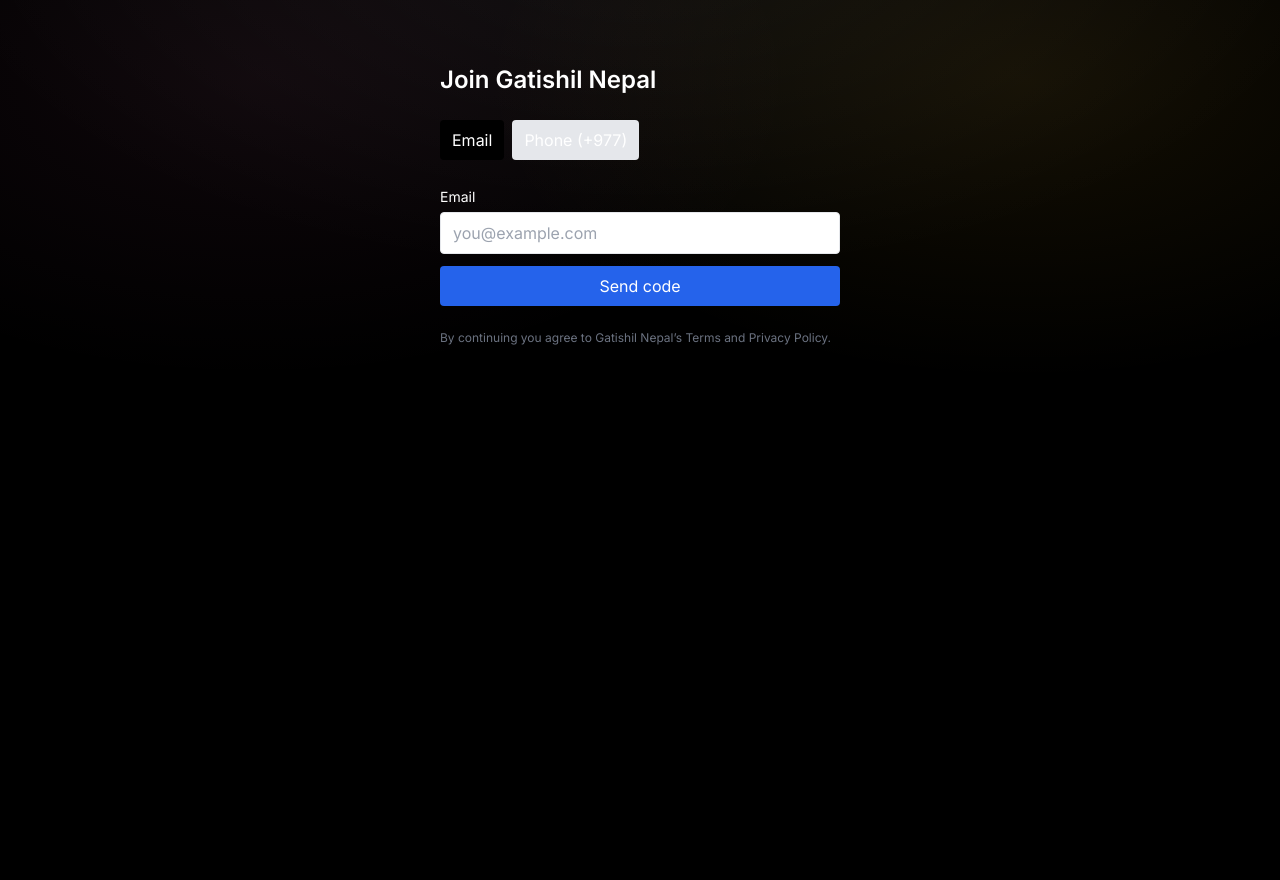
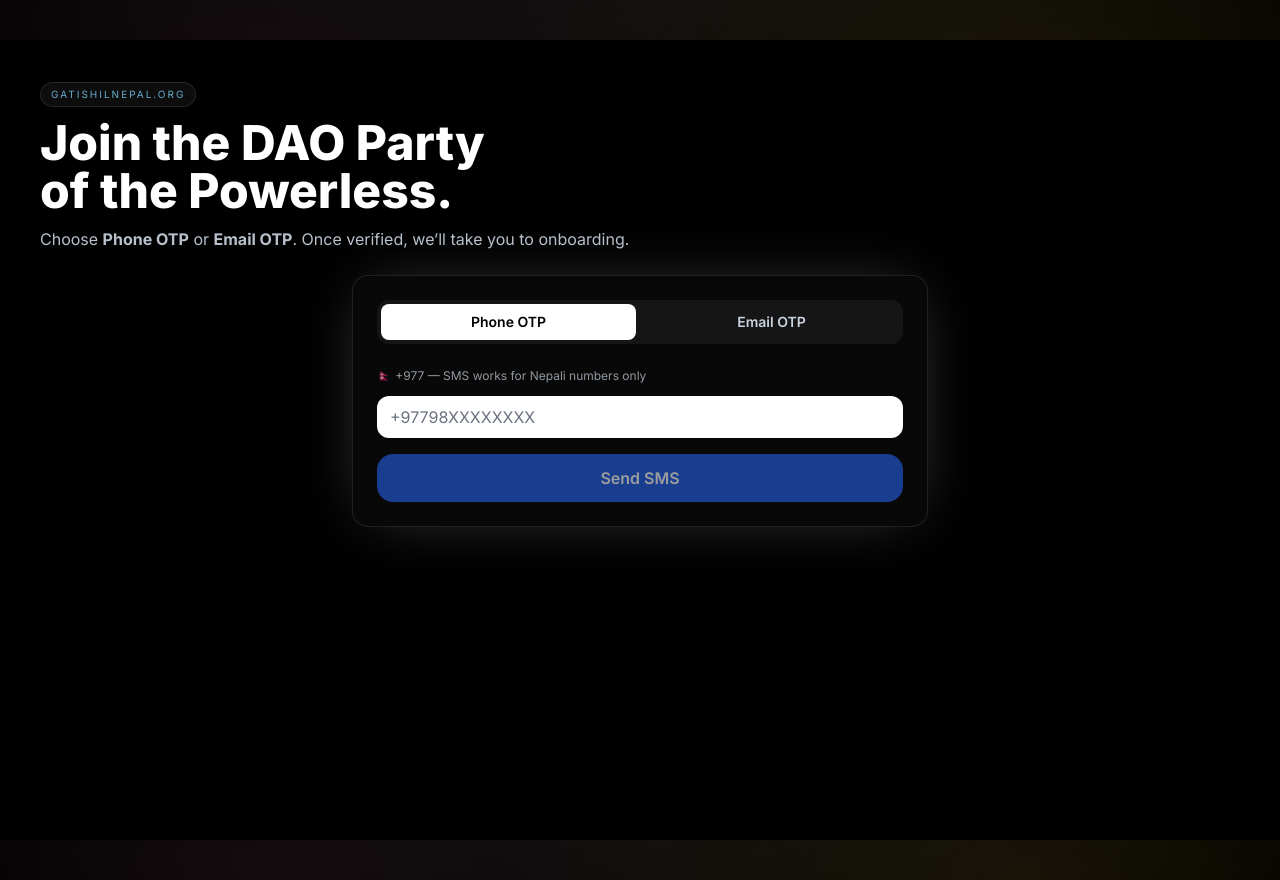
Before and after one commit to Zenslim/Gatishil, a Next.js app: page /join in a window 1280 px wide. Before the commit the page ends 800 px from the top, so only its background shows below. Built offline with nearby package versions, Linux system fonts and the light colour scheme; no server answers.

Commit message:
Update JoinClient.tsx

```diff
--- a/app/join/JoinClient.tsx
+++ b/app/join/JoinClient.tsx
@@ -1,210 +1,387 @@
+'use client';
 
-"use client";
+import { Suspense, useEffect, useMemo, useRef, useState } from 'react';
+import { useRouter } from 'next/navigation';
+import { supabase } from '@/lib/supabaseClient';
 
-import { useState } from "react";
-
-type Mode = "email" | "phone";
+type Tab = 'phone' | 'email';
 
 async function postJSON(url: string, body: any) {
   const res = await fetch(url, {
-    method: "POST",
-    headers: { "Content-Type": "application/json" },
+    method: 'POST',
+    headers: { 'content-type': 'application/json' },
     body: JSON.stringify(body),
   });
   let data: any = null;
-  try { data = await res.json(); } catch { /* ignore */ }
+  try { data = await res.json(); } catch {}
   return { ok: res.ok, status: res.status, data };
 }
 
-function isEmail(v: string) {
-  return /^[^\s@]+@[^\s@]+\.[^\s@]+$/.test(v);
+const NEPAL_E164 = /^\+977\d{9,10}$/;
+const isEmail = (v: string) => /^[^\s@]+@[^\s@]+\.[^\s@]+$/.test(v);
+
+function JoinClientBody() {
+  const router = useRouter();
+
+  // Tabs & alerts
+  const [tab, setTab] = useState<Tab>('phone');
+  const [message, setMessage] = useState<string | null>(null);
+  const [error, setError] = useState<string | null>(null);
+  const resetAlerts = () => { setMessage(null); setError(null); };
+
+  // Session guard → if already signed in, go to onboard
+  useEffect(() => {
+    (async () => {
+      const { data } = await supabase.auth.getSession();
+      if (data.session) router.replace('/onboard?src=join');
+    })();
+  }, [router]);
+
+  // Countdown timer tick
+  const [now, setNow] = useState(() => Date.now());
+  useEffect(() => {
+    const id = setInterval(() => setNow(Date.now()), 1000);
+    return () => clearInterval(id);
+  }, []);
+
+  // ---- PHONE lane ----
+  const phoneInputRef = useRef<HTMLInputElement>(null);
+  const phoneCodeRef = useRef<HTMLInputElement>(null);
+
+  const [phone, setPhone] = useState('');
+  const [phoneSentTo, setPhoneSentTo] = useState<string | null>(null);
+  const [phoneCode, setPhoneCode] = useState('');
+  const [phoneResendAt, setPhoneResendAt] = useState<number | null>(null);
+  const [phoneSending, setPhoneSending] = useState(false);
+  const [phoneVerifying, setPhoneVerifying] = useState(false);
+
+  const phoneCountdown = useMemo(() => {
+    if (!phoneResendAt) return 0;
+    return Math.max(0, Math.ceil((phoneResendAt - now) / 1000));
+  }, [phoneResendAt, now]);
+
+  async function sendPhoneOtp() {
+    if (phoneSending || phoneCountdown > 0) return;
+    resetAlerts();
+    const msisdn = phone.trim();
+    if (!NEPAL_E164.test(msisdn)) {
+      setError('Phone OTP is Nepal-only. Use +97797/98… format, or switch to email.');
+      phoneInputRef.current?.focus();
+      return;
+    }
+    setPhoneSending(true);
+    try {
+      const { ok, status, data } = await postJSON('/api/otp/phone/send', { phone: msisdn });
+      if (status === 429) {
+        setError(`Please wait ${data?.wait ?? 30}s before requesting another code.`);
+        return;
+      }
+      if (!ok || data?.ok !== true) throw new Error(data?.message || data?.error || 'Could not send SMS OTP.');
+      setPhoneSentTo(msisdn);
+      setPhoneCode('');
+      setMessage('We sent a 6-digit code (expires in 5 minutes).');
+      setPhoneResendAt(Date.now() + 30_000); // match server throttle (30s)
+      setTimeout(() => phoneCodeRef.current?.focus(), 50);
+    } catch (e: any) {
+      setError(e?.message || 'Could not send SMS OTP.');
+    } finally {
+      setPhoneSending(false);
+    }
   }
 
-function isNepalE164(v: string) {
-  return /^\+977\d{9,10}$/.test(v);
+  async function verifyPhoneOtp() {
+    if (!phoneSentTo || phoneCode.length !== 6 || phoneVerifying) return;
+    resetAlerts();
+    setPhoneVerifying(true);
+    try {
+      const { ok, data } = await postJSON('/api/otp/phone/verify', {
+        phone: phoneSentTo,
+        code: phoneCode,
+      });
+      if (!ok || data?.ok !== true) throw new Error(data?.message || data?.error || 'Invalid or expired code.');
+      router.replace('/dashboard');
+    } catch (e: any) {
+      setError(e?.message || 'Invalid or expired code.');
+    } finally {
+      setPhoneVerifying(false);
+    }
   }
 
-export default function JoinClient() {
-  const [mode, setMode] = useState<Mode>("email");
-  const [email, setEmail] = useState("");
-  const [phone, setPhone] = useState("");
-  const [emailCode, setEmailCode] = useState("");
-  const [phoneCode, setPhoneCode] = useState("");
-  const [sending, setSending] = useState(false);
-  const [verifying, setVerifying] = useState(false);
-  const [msg, setMsg] = useState<string | null>(null);
-  const [err, setErr] = useState<string | null>(null);
-  const [sent, setSent] = useState(false);
+  // ---- EMAIL lane ----
+  const emailInputRef = useRef<HTMLInputElement>(null);
+  const emailCodeRef = useRef<HTMLInputElement>(null);
 
-  const clear = () => { setMsg(null); setErr(null); };
+  const [email, setEmail] = useState('');
+  const [emailSentTo, setEmailSentTo] = useState<string | null>(null);
+  const [emailCode, setEmailCode] = useState('');
+  const [emailResendAt, setEmailResendAt] = useState<number | null>(null);
+  const [emailSending, setEmailSending] = useState(false);
+  const [emailVerifying, setEmailVerifying] = useState(false);
 
-  async function sendEmail() {
-    clear();
-    if (!isEmail(email)) { setErr("Enter a valid email."); return; }
-    setSending(true);
-    const { ok, data } = await postJSON("/api/otp/email/send", {
-      email,
-      redirectTo: typeof window !== "undefined" ? window.location.origin + "/onboard?src=join" : undefined
+  const emailCountdown = useMemo(() => {
+    if (!emailResendAt) return 0;
+    return Math.max(0, Math.ceil((emailResendAt - now) / 1000));
+  }, [emailResendAt, now]);
+
+  async function sendEmailOtp() {
+    if (emailSending || emailCountdown > 0) return;
+    resetAlerts();
+    const addr = email.trim().toLowerCase();
+    if (!isEmail(addr)) {
+      setError('Enter a valid email.');
+      emailInputRef.current?.focus();
+      return;
+    }
+    setEmailSending(true);
+    try {
+      const { ok, data } = await postJSON('/api/otp/email/send', {
+        email: addr,
+        redirectTo:
+          typeof window !== 'undefined'
+            ? `${window.location.origin}/onboard?src=join`
+            : 'https://www.gatishilnepal.org/onboard?src=join',
       });
-    setSending(false);
-    if (!ok) { setErr(data?.message || data?.error || "Failed to send email OTP."); return; }
-    setMsg("Check your email for a 6-digit code or magic link.");
-    setSent(true);
+      if (!ok || data?.ok !== true) throw new Error(data?.message || data?.error || 'Could not send email OTP.');
+      setEmailSentTo(addr);
+      setEmailCode('');
+      setMessage('We sent a 6-digit code (expires in 5 minutes).');
+      setEmailResendAt(Date.now() + 30_000); // UI throttle to 30s, even if email allows faster
+      setTimeout(() => emailCodeRef.current?.focus(), 50);
+    } catch (e: any) {
+      setError(e?.message || 'Could not send email OTP.');
+    } finally {
+      setEmailSending(false);
+    }
   }
 
-  async function verifyEmail() {
-    clear();
-    if (!isEmail(email) || !emailCode) { setErr("Enter email and the 6-digit code."); return; }
-    setVerifying(true);
-    const { ok, data } = await postJSON("/api/otp/email/verify", { email, token: emailCode });
-    setVerifying(false);
-    if (!ok) { setErr(data?.message || data?.error || "Email code invalid."); return; }
-    setMsg("Email verified. Redirecting...");
-    window.location.href = "/onboard?src=join";
+  async function verifyEmailOtp() {
+    if (!emailSentTo || emailCode.length !== 6 || emailVerifying) return;
+    resetAlerts();
+    setEmailVerifying(true);
+    try {
+      const { ok, data } = await postJSON('/api/otp/email/verify', {
+        email: emailSentTo,
+        token: emailCode,
+      });
+      if (!ok || data?.ok !== true) throw new Error(data?.message || data?.error || 'Invalid or expired code.');
+      router.replace('/onboard?src=join');
+    } catch (e: any) {
+      setError(e?.message || 'Invalid or expired code.');
+    } finally {
+      setEmailVerifying(false);
+    }
   }
 
-  async function sendPhone() {
-    clear();
-    if (!isNepalE164(phone)) { setErr("Enter Nepal number in +97797/98… format."); return; }
-    setSending(true);
-    const { ok, data, status } = await postJSON("/api/otp/phone/send", { phone });
-    setSending(false);
-    if (status === 429) {
-      const wait = data?.wait ?? 30;
-      setErr(`Please wait ${wait}s before requesting another code.`);
-      return;
-    }
-    if (!ok) { setErr(data?.message || data?.error || "Failed to send SMS OTP."); return; }
-    setMsg("SMS sent. Enter the 6-digit code.");
-    setSent(true);
-  }
+  // ---- classic visible inputs (force readable text) ----
+  const inputClass =
+    'mt-1 w-full rounded-xl border border-white/20 bg-white text-black ' +
+    'placeholder-gray-500 caret-black px-3 py-2 outline-none ' +
+    'focus:ring-2 focus:ring-sky-400 focus:border-sky-400';
+  const codeInputClass =
+    'w-full rounded-xl border border-white/20 bg-white text-black text-center tracking-[0.4em] ' +
+    'placeholder-gray-400 caret-black px-3 py-2 outline-none ' +
+    'focus:ring-2 focus:ring-sky-400 focus:border-sky-400';
 
-  async function verifyPhone() {
-    clear();
-    if (!isNepalE164(phone) || !phoneCode) { setErr("Enter phone and the 6-digit code."); return; }
-    setVerifying(true);
-    const { ok, data } = await postJSON("/api/otp/phone/verify", { phone, code: phoneCode });
-    setVerifying(false);
-    if (!ok) { setErr(data?.message || data?.error || "SMS code invalid."); return; }
-    setMsg("Phone verified. Redirecting...");
-    window.location.href = "/dashboard";
-  }
+  const tabBtn = (active: boolean) =>
+    'flex-1 px-4 py-2 rounded-lg text-sm font-semibold ' +
+    (active ? 'bg-white text-black' : 'text-slate-300');
+
+  const actionBtn = (tone: 'blue' | 'green', disabled: boolean) =>
+    `w-full px-4 py-3 rounded-2xl font-semibold text-white ${
+      tone === 'blue' ? 'bg-blue-600' : 'bg-green-600'
+    } ${disabled ? 'opacity-60 cursor-not-allowed' : 'hover:brightness-110'}`;
 
   return (
-    <div className="max-w-md mx-auto p-6 space-y-6">
-      <h1 className="text-2xl font-semibold">Join Gatishil Nepal</h1>
+    <main className="min-h-dvh bg-black text-white">
+      {/* ===== Welcome header (restored) ===== */}
+      <header className="px-6 md:px-10 pt-10 pb-6">
+        <span className="inline-block text-[10px] tracking-[0.2em] rounded-full border border-white/10 bg-white/5 px-2.5 py-1 text-sky-300/80">
+          GATISHILNEPAL.ORG
+        </span>
+        <h1 className="mt-3 text-4xl md:text-5xl font-extrabold leading-tight">
+          Join the DAO Party
+          <br className="hidden md:block" /> of the Powerless.
+        </h1>
+        <p className="mt-3 text-slate-300/90 max-w-2xl">
+          Choose <b>Phone OTP</b> or <b>Email OTP</b>. Once verified, we’ll take you to onboarding.
+        </p>
+      </header>
 
-      <div className="flex gap-2">
+      {/* ===== Card with tabs ===== */}
+      <section className="px-6 md:px-10 pb-16">
+        <div className="max-w-xl mx-auto rounded-2xl border border-white/10 bg-white/[0.03] backdrop-blur-xl p-6 shadow-[0_0_60px_-20px_rgba(255,255,255,0.3)]">
+          <div className="flex gap-2 rounded-xl bg-white/5 p-1 mb-6">
             <button
-          className={"px-3 py-2 rounded " + (mode === "email" ? "bg-black text-white" : "bg-gray-200")}
-          onClick={() => { setMode("email"); setSent(false); setErr(null); setMsg(null); }}
+              onClick={() => { setTab('phone'); resetAlerts(); }}
+              className={tabBtn(tab === 'phone')}
             >
-          Email
+              Phone OTP
             </button>
             <button
-          className={"px-3 py-2 rounded " + (mode === "phone" ? "bg-black text-white" : "bg-gray-200")}
-          onClick={() => { setMode("phone"); setSent(false); setErr(null); setMsg(null); }}
+              onClick={() => { setTab('email'); resetAlerts(); }}
+              className={tabBtn(tab === 'email')}
             >
-          Phone (+977)
+              Email OTP
             </button>
           </div>
 
-      {mode === "email" && (
-        <div className="space-y-3">
-          <label className="block">
-            <span className="text-sm">Email</span>
+          {tab === 'phone' && (
+            <div>
+              <label className="block text-xs text-slate-300/70 mb-2">
+                🇳🇵 +977 — SMS works for Nepali numbers only
+              </label>
               <input
-              className="mt-1 w-full border rounded px-3 py-2"
-              value={email}
-              onChange={e => setEmail(e.target.value)}
-              placeholder="you@example.com"
-              type="email"
+                ref={phoneInputRef}
+                inputMode="tel"
+                autoComplete="tel"
+                value={phone}
+                onChange={(e) => setPhone(e.target.value)}
+                placeholder="+97798XXXXXXXX"
+                className={inputClass}
+                aria-label="Phone number"
               />
-          </label>
-
-          {!sent ? (
+              {!phoneSentTo ? (
                 <button
-              onClick={sendEmail}
-              disabled={sending}
-              className="w-full px-4 py-2 rounded bg-blue-600 text-white disabled:opacity-60"
+                  onClick={sendPhoneOtp}
+                  disabled={phoneSending || phoneCountdown > 0 || !phone.trim()}
+                  className={actionBtn('blue', phoneSending || phoneCountdown > 0 || !phone.trim()) + ' mt-4'}
                 >
-              {sending ? "Sending…" : "Send code"}
+                  {phoneSending ? 'Sending…' : phoneCountdown > 0 ? `Resend in ${phoneCountdown}s` : 'Send SMS'}
                 </button>
               ) : (
-            <>
-              <label className="block">
-                <span className="text-sm">6-digit code</span>
+                <div className="mt-4">
+                  <label className="block text-xs text-slate-300/70 mb-1">
+                    Enter 6-digit code sent to <b>{phoneSentTo}</b>
+                  </label>
                   <input
-                  className="mt-1 w-full border rounded px-3 py-2"
-                  value={emailCode}
-                  onChange={e => setEmailCode(e.target.value)}
+                    ref={phoneCodeRef}
+                    inputMode="numeric"
+                    autoComplete="one-time-code"
+                    value={phoneCode}
+                    onChange={(e) => setPhoneCode(e.target.value.replace(/\D/g, '').slice(0, 6))}
+                    onPaste={(e) => {
+                      const pasted = e.clipboardData.getData('text').replace(/\D/g, '').slice(0, 6);
+                      if (pasted) { e.preventDefault(); setPhoneCode(pasted); }
+                    }}
                     placeholder="123456"
-                  inputMode="numeric"
+                    className={codeInputClass}
+                    aria-label="Phone one-time code"
+                    maxLength={6}
                   />
-              </label>
+                  <div className="flex gap-2 mt-3">
                     <button
-                onClick={verifyEmail}
-                disabled={verifying}
-                className="w-full px-4 py-2 rounded bg-green-600 text-white disabled:opacity-60"
+                      onClick={verifyPhoneOtp}
+                      disabled={phoneVerifying || phoneCode.length !== 6}
+                      className={actionBtn('green', phoneVerifying || phoneCode.length !== 6)}
                     >
-                {verifying ? "Verifying…" : "Verify email"}
+                      {phoneVerifying ? 'Verifying…' : 'Verify & Continue'}
                     </button>
-            </>
+                    <button
+                      onClick={() => {
+                        setPhoneSentTo(null);
+                        setPhoneCode('');
+                        setMessage(null);
+                        setError(null);
+                        setPhoneResendAt(null);
+                        phoneInputRef.current?.focus();
+                      }}
+                      className="px-4 py-3 rounded-2xl border border-white/15"
+                    >
+                      Change number
+                    </button>
+                  </div>
+                  {phoneCountdown > 0 && (
+                    <p className="mt-3 text-xs text-slate-400">Resend available in {phoneCountdown}s.</p>
+                  )}
+                </div>
               )}
             </div>
           )}
 
-      {mode === "phone" && (
-        <div className="space-y-3">
-          <label className="block">
-            <span className="text-sm">Nepal Phone (+97797/98…)</span>
+          {tab === 'email' && (
+            <div>
+              <label className="block text-xs text-slate-300/70 mb-2">Email</label>
+              {!emailSentTo ? (
+                <>
                   <input
-              className="mt-1 w-full border rounded px-3 py-2"
-              value={phone}
-              onChange={e => setPhone(e.target.value)}
-              placeholder="+97798XXXXXXXX"
-              inputMode="tel"
+                    ref={emailInputRef}
+                    type="email"
+                    value={email}
+                    onChange={(e) => setEmail(e.target.value)}
+                    placeholder="you@example.com"
+                    className={inputClass}
+                    aria-label="Email address"
                   />
-          </label>
-
-          {!sent ? (
                   <button
-              onClick={sendPhone}
-              disabled={sending}
-              className="w-full px-4 py-2 rounded bg-blue-600 text-white disabled:opacity-60"
+                    onClick={sendEmailOtp}
+                    disabled={emailSending || emailCountdown > 0 || !email.trim()}
+                    className={actionBtn('blue', emailSending || emailCountdown > 0 || !email.trim()) + ' mt-4'}
                   >
-              {sending ? "Sending…" : "Send SMS"}
-            </button>
-          ) : (
-            <>
-              <label className="block">
-                <span className="text-sm">6-digit code</span>
-                <input
-                  className="mt-1 w-full border rounded px-3 py-2"
-                  value={phoneCode}
-                  onChange={e => setPhoneCode(e.target.value)}
-                  placeholder="123456"
-                  inputMode="numeric"
-                />
-              </label>
-              <button
-                onClick={verifyPhone}
-                disabled={verifying}
-                className="w-full px-4 py-2 rounded bg-green-600 text-white disabled:opacity-60"
-              >
-                {verifying ? "Verifying…" : "Verify phone"}
+                    {emailSending ? 'Sending…' : emailCountdown > 0 ? `Resend in ${emailCountdown}s` : 'Send 6-digit code'}
                   </button>
                 </>
+              ) : (
+                <div className="mt-1">
+                  <label className="block text-xs text-slate-300/70 mb-1">
+                    Enter 6-digit code sent to <b>{emailSentTo}</b>
+                  </label>
+                  <input
+                    ref={emailCodeRef}
+                    inputMode="numeric"
+                    autoComplete="one-time-code"
+                    value={emailCode}
+                    onChange={(e) => setEmailCode(e.target.value.replace(/\D/g, '').slice(0, 6))}
+                    onPaste={(e) => {
+                      const pasted = e.clipboardData.getData('text').replace(/\D/g, '').slice(0, 6);
+                      if (pasted) { e.preventDefault(); setEmailCode(pasted); }
+                    }}
+                    placeholder="123456"
+                    className={codeInputClass}
+                    aria-label="Email one-time code"
+                    maxLength={6}
+                  />
+                  <div className="flex gap-2 mt-3">
+                    <button
+                      onClick={verifyEmailOtp}
+                      disabled={emailVerifying || emailCode.length !== 6}
+                      className={actionBtn('green', emailVerifying || emailCode.length !== 6)}
+                    >
+                      {emailVerifying ? 'Verifying…' : 'Verify & Continue'}
+                    </button>
+                    <button
+                      onClick={() => {
+                        setEmailSentTo(null);
+                        setEmailCode('');
+                        setMessage(null);
+                        setError(null);
+                        setEmailResendAt(null);
+                        emailInputRef.current?.focus();
+                      }}
+                      className="px-4 py-3 rounded-2xl border border-white/15"
+                    >
+                      Change email
+                    </button>
+                  </div>
+                  {emailCountdown > 0 && (
+                    <p className="mt-3 text-xs text-slate-400">Resend available in {emailCountdown}s.</p>
+                  )}
+                </div>
               )}
             </div>
           )}
 
-      {msg && <div className="text-sm text-green-700">{msg}</div>}
-      {err && <div className="text-sm text-red-600">{err}</div>}
-
-      <p className="text-xs text-gray-500">
-        By continuing you agree to Gatishil Nepal’s Terms and Privacy Policy.
-      </p>
+          {message && <p className="mt-4 text-xs text-emerald-300">{message}</p>}
+          {error && <p className="mt-2 text-xs text-rose-300">{error}</p>}
         </div>
+      </section>
+    </main>
   );
 }
+
+export default function JoinClient() {
+  return (
+    <Suspense fallback={<main className="min-h-dvh bg-black" />}>
+      <JoinClientBody />
+    </Suspense>
+  );
+}
```
Lines whose indentation alone changed are shown as unchanged.
